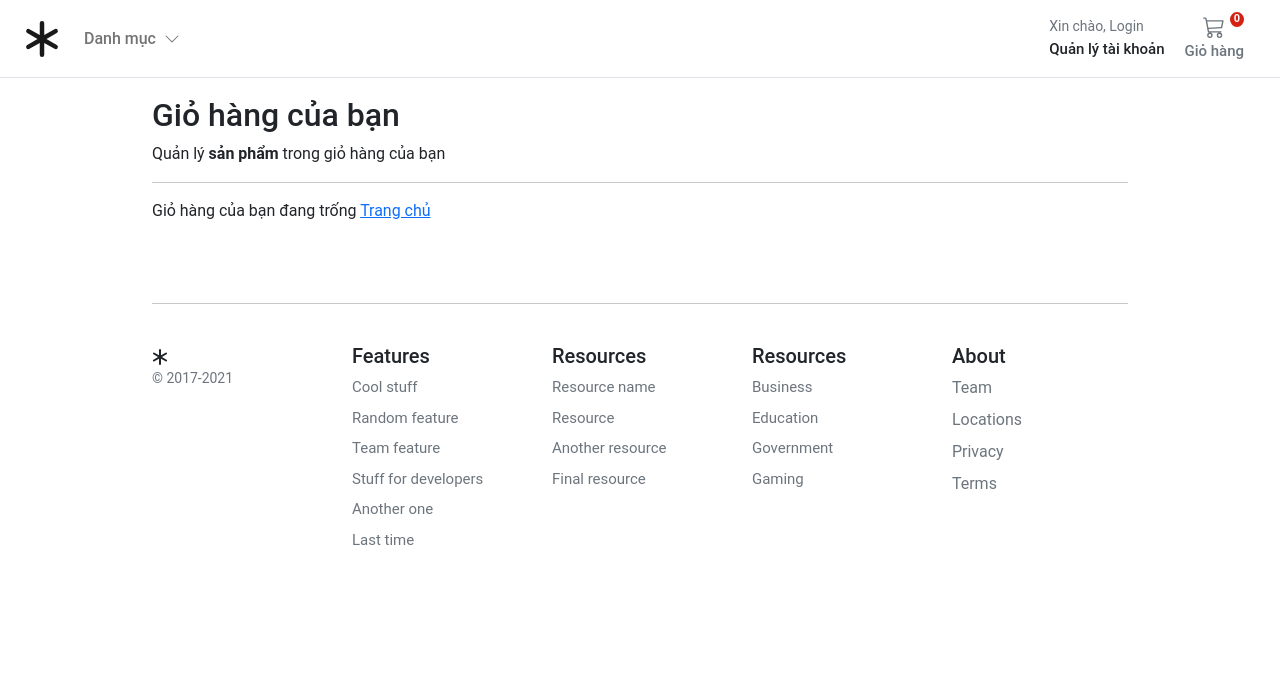
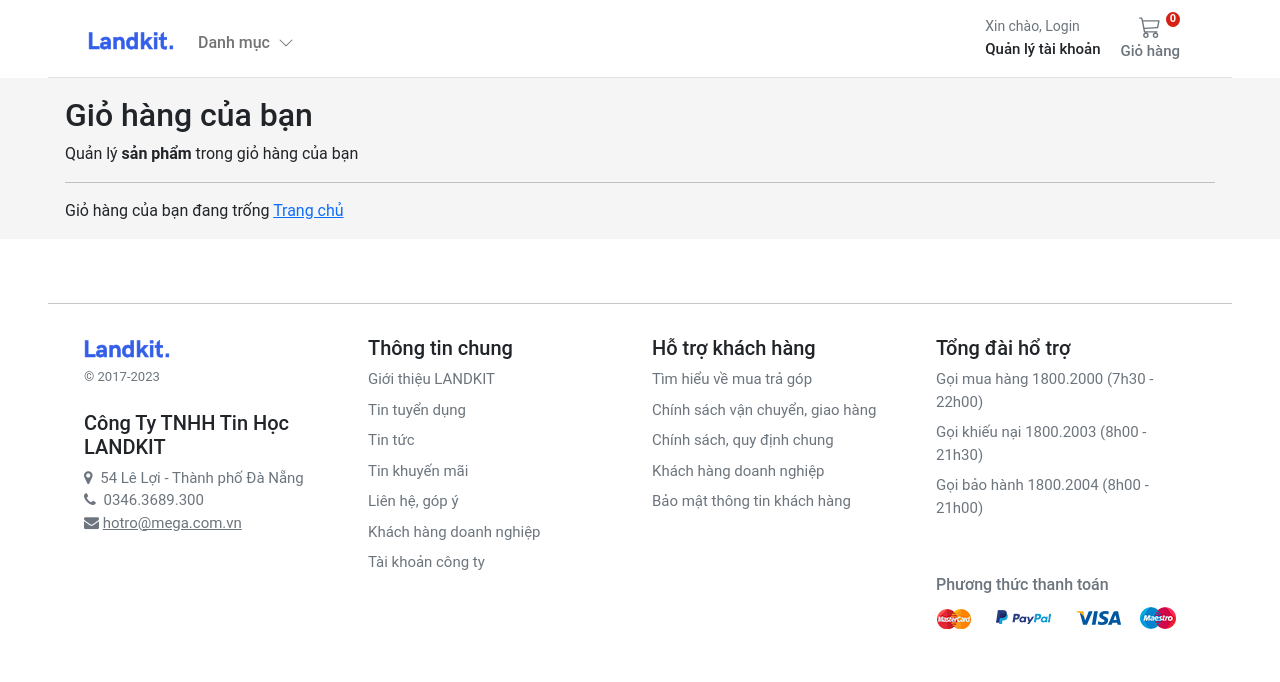
Before and after one commit to NguyenPhuocDaiToan/FinalProjectPython, a Django app: page /basket/ in a window 1280 px wide. Shown: the top 682 px of the page. Run offline with Django 3.2, Linux system fonts and the light colour scheme; data comes from the database, SQL or seed files in the repository; both versions use the stored data as it was after the commit.

Commit message:
update ui

```diff
--- a/ecommerce/common/templatetags/common_tags.py
+++ b/ecommerce/common/templatetags/common_tags.py
@@ -36,5 +36,5 @@
 
 @register.filter
 def currency(value):
-    locale.setlocale(locale.LC_ALL, 'vi_VN.UTF-8')
+    locale.setlocale(locale.LC_ALL, 'en_US.UTF-8')
     return locale.currency(value, grouping=True).replace(',00', '')
--- a/ecommerce/requirements.txt
+++ b/ecommerce/requirements.txt
@@ -17,7 +17,7 @@
 pathspec==0.8.1
 paypal-checkout-serversdk==1.0.1
 paypalhttp==1.0.0
-# Pillow==8.1.0
+Pillow==9.3.0
 pycparser==2.20
 pyOpenSSL==20.0.1
 pytz==2021.1
@@ -26,6 +26,6 @@
 six==1.15.0
 sqlparse==0.4.1
 toml==0.10.2
-# typed-ast==1.4.2
+typed-ast==1.4.3
 typing-extensions==3.7.4.3
 urllib3==1.26.3
--- a/ecommerce/static/css/base.css
+++ b/ecommerce/static/css/base.css
@@ -1,7 +1,8 @@
 /* Bootstrap Over-ride */
 @media (min-width: 1000px){
     .container{
-        max-width: 1000px;
+        max-width: 1250px;
+        padding: 0 50px;
     }
 }
 @media (max-width: 1200px){
@@ -14,9 +15,15 @@
     display: none;
 }
 .dropdown-menu{
-    top:58px;
+    top:45px;
     left:0px;
     padding:10px;
+    border-radius: 5px !important;
+
+    box-shadow: 0 0 10px 0 #b5b5b5;
+}
+.border-top{
+    border-top: solid 1px #eee;
 }
 
 .alert-primary{
@@ -26,7 +33,9 @@
 
 /* Fonts */
 @import url('https://fonts.googleapis.com/css2?family=Roboto:wght@300;400;500;700&display=swap');
-
+body{
+    background: #f5f5f5 !important;
+}
 html, body, p, div{
     letter-spacing: -0.02px;
     font-family: 'Roboto', sans-serif;
@@ -105,7 +114,28 @@
 
 
 /* Footer */
+ .company-info{
+    font-size: 16px;
+    margin-top: 20px;
+}
+.icons.icon-payment {
+    width: 243px;
+    height: 32px;
+    background-position: -31px -58px;
+}
+.icons {
+    display: inline-block;
+    background-image: url(../../media/images/sprite.png);
+    background-repeat: no-repeat;
+    vertical-align: middle;
+}
+.bf-space {
+    margin-left: 4px;
 
+}
+.text-grey{
+    color: #6c757d !important;
+}
 .footer > div > div > ul > li{
     padding-bottom:8px;
 }
--- a/ecommerce/static/css/index.css
+++ b/ecommerce/static/css/index.css
@@ -150,7 +150,10 @@
 
 }
 
-
+.p-item:hover {
+    box-shadow: 0 0 10px 0 #b5b5b5;
+    z-index: 2;
+  }
 
 .box-element{
 	box-shadow:hsl(0, 0%, 80%) 0 0 16px;
--- a/ecommerce/static/css/store.css
+++ b/ecommerce/static/css/store.css
@@ -81,12 +81,6 @@
   top: 50%;
 }
 
-/* #img-thumbs .owl-nav button{position:absolute;top:50%} */
-span {
-
-  font-size: 30px;
-
-}
 a, a:hover {
   text-decoration: none;
   color: cadetblue;
--- a/ecommerce/templates/base.html
+++ b/ecommerce/templates/base.html
@@ -31,21 +31,17 @@
 
 <body>
 
-  <header class="fixed-top bg-white">
+  <header class="fixed-top bg-white  px-5">
 
-    <nav class="navbar navbar-expand-md navbar-light  border-bottom">
+    <nav class="navbar navbar-expand-md navbar-light  border-bottom px-3">
       <div class="container-fluid px-md-4">
         <div class="d-flex w-100 navbar-collapse">
           <a class="navbar-brand d-flex-inline" href="/">
-            <svg xmlns="http://www.w3.org/2000/svg" width="36" height="36" fill="currentColor" class="bi bi-asterisk"
-              viewBox="0 0 16 16">
-              <path
-                d="M8 0a1 1 0 0 1 1 1v5.268l4.562-2.634a1 1 0 1 1 1 1.732L10 8l4.562 2.634a1 1 0 1 1-1 1.732L9 9.732V15a1 1 0 1 1-2 0V9.732l-4.562 2.634a1 1 0 1 1-1-1.732L6 8 1.438 5.366a1 1 0 0 1 1-1.732L7 6.268V1a1 1 0 0 1 1-1z" />
-            </svg>
+            <img src="/media/images/brand.svg" class="navbar-brand-img" alt="...">
           </a>
           <ul class="navbar-nav me-auto mb-2 mb-md-0">
             <li class="nav-item dropdown">
-              <a class="nav-link dropdown-toggle d-none d-md-block fw500" href="#" id="navbarDropdown1" role="button"
+              <a class="nav-link dropdown-toggle d-none d-md-block fw500 mt-2" href="#" id="navbarDropdown1" role="button"
                 data-bs-toggle="dropdown" aria-expanded="false">
                 Danh mục
                 <i class="ps-1"><svg xmlns="http://www.w3.org/2000/svg" width="16" height="16" fill="currentColor"
@@ -57,8 +53,8 @@
               <ul class="dropdown-menu rounded-0 border-0" aria-labelledby="navbarDropdown1">
                 <li><a class="dropdown-item" href="{% url 'store:store_home' %}">Tất cả</a></li>
                 {% for c in categories %}
-                <li>
-                  <a class="dropdown-item" href="{{ c.get_absolute_url }}">{{ c.name|title }}</a>
+                <li >
+                  <a class="dropdown-item border-top" href="{{ c.get_absolute_url }}">{{ c.name|title }}</a>
                 </li>
                 {% endfor %}
               </ul>
@@ -173,38 +169,57 @@
    {% block content %} {% endblock %}
   </main>
 
-  <footer class="container bg-white py-5 footer">
+  <footer class="container-fluid bg-white py-5 footer px-5">
     <hr>
-    <div class="row pt-4">
-      <div class="col-12 col-md">
-        <svg xmlns="http://www.w3.org/2000/svg" width="16" height="16" fill="currentColor" class="bi bi-asterisk"
-          viewBox="0 0 16 16">
-          <path
-            d="M8 0a1 1 0 0 1 1 1v5.268l4.562-2.634a1 1 0 1 1 1 1.732L10 8l4.562 2.634a1 1 0 1 1-1 1.732L9 9.732V15a1 1 0 1 1-2 0V9.732l-4.562 2.634a1 1 0 1 1-1-1.732L6 8 1.438 5.366a1 1 0 0 1 1-1.732L7 6.268V1a1 1 0 0 1 1-1z" />
-        </svg>
-        <small class="d-block mb-3 text-muted">&copy; 2017-2021</small>
+    <div class="row pt-3 mx-4 fs15">
+      <div class="col-12 col-md ">
+        <img src="/media/images/brand.svg" class="navbar-brand-img" alt="...">
+        <small class="d-block mb-4 text-muted mt-2">&copy; 2017-2023</small>
+        <h5>Công Ty TNHH Tin Học LANDKIT </h5>
+        <i class="fa fa-map-marker text-grey" aria-hidden="true"> </i>
+        <span class="text-grey bf-space">54 Lê Lợi - Thành phố Đà Nẵng</span>
+        <br/>
+        <i class="fa fa-phone text-grey " aria-hidden="true"> </i>
+        <span class="text-grey bf-space">0346.3689.300</span>
+      </br>
+        <i class="fa fa-envelope text-grey " aria-hidden="true"></i>
+        <a class="text-grey" href="mailto:hotro@mega.com.vn">hotro@mega.com.vn</a>
+
+
       </div>
       <div class="col-6 col-md fs15">
-        <h5>Features</h5>
+        <h5>Thông tin chung</h5>
         <ul class="list-unstyled">
-          <li><a class="link-secondary text-decoration-none" href="#">Cool stuff</a></li>
-          <li><a class="link-secondary text-decoration-none" href="#">Random feature</a></li>
-          <li><a class="link-secondary text-decoration-none" href="#">Team feature</a></li>
-          <li><a class="link-secondary text-decoration-none" href="#">Stuff for developers</a></li>
-          <li><a class="link-secondary text-decoration-none" href="#">Another one</a></li>
-          <li><a class="link-secondary text-decoration-none" href="#">Last time</a></li>
+          <li><a class="link-secondary text-decoration-none" href="#">Giới thiệu LANDKIT</a></li>
+          <li><a class="link-secondary text-decoration-none" href="#">Tin tuyển dụng</a></li>
+          <li><a class="link-secondary text-decoration-none" href="#">Tin tức</a></li>
+          <li><a class="link-secondary text-decoration-none" href="#">Tin khuyến mãi</a></li>
+          <li><a class="link-secondary text-decoration-none" href="#">Liên hệ, góp ý</a></li>
+          <li><a class="link-secondary text-decoration-none" href="#">Khách hàng doanh nghiệp</a></li>
+          <li><a class="link-secondary text-decoration-none" href="#">Tài khoản công ty</a></li>
         </ul>
       </div>
       <div class="col-6 col-md fs15">
-        <h5>Resources</h5>
+        <h5>Hỗ trợ khách hàng</h5>
         <ul class="list-unstyled">
-          <li><a class="link-secondary text-decoration-none" href="#">Resource name</a></li>
-          <li><a class="link-secondary text-decoration-none" href="#">Resource</a></li>
-          <li><a class="link-secondary text-decoration-none" href="#">Another resource</a></li>
-          <li><a class="link-secondary text-decoration-none" href="#">Final resource</a></li>
+          <li><a class="link-secondary text-decoration-none" href="#">Tìm hiểu về mua trả góp</a></li>
+          <li><a class="link-secondary text-decoration-none" href="#">Chính sách vận chuyển, giao hàng</a></li>
+          <li><a class="link-secondary text-decoration-none" href="#">Chính sách, quy định chung</a></li>
+          <li><a class="link-secondary text-decoration-none" href="#">Khách hàng doanh nghiệp</a></li>
+          <li><a class="link-secondary text-decoration-none" href="#">Bảo mật thông tin khách hàng</a></li>
         </ul>
       </div>
       <div class="col-6 col-md fs15">
+        <h5>Tổng đài hổ trợ</h5>
+        <ul class="list-unstyled">
+          <li><a class="link-secondary text-decoration-none" href="#">Gọi mua hàng 1800.2000 (7h30 - 22h00)</a></li>
+          <li><a class="link-secondary text-decoration-none" href="#">Gọi khiếu nại 1800.2003 (8h00 - 21h30)</a></li>
+          <li><a class="link-secondary text-decoration-none" href="#">Gọi bảo hành 1800.2004 (8h00 - 21h00)</a></li>
+        </ul>
+        <h3 class="company-info text-grey mt-5">Phương thức thanh toán</h3>
+        <a class="icons icon-payment current" href=""></a>
+      </div>
+      <!-- <div class="col-6 col-md fs15">
         <h5>Resources</h5>
         <ul class="list-unstyled">
           <li><a class="link-secondary text-decoration-none" href="#">Business</a></li>
@@ -221,7 +236,7 @@
           <li><a class="link-secondary text-decoration-none" href="#">Privacy</a></li>
           <li><a class="link-secondary text-decoration-none" href="#">Terms</a></li>
         </ul>
-      </div>
+      </div> -->
     </div>
   </footer>
 </body>
--- a/ecommerce/templates/store/index.html
+++ b/ecommerce/templates/store/index.html
@@ -45,7 +45,7 @@
 
         </div>
     </div>
-    <div class="container">
+    <div class="container px-0">
         <div class="row">
             <div class="album py-5">
                 <div class="pb-3">
@@ -54,9 +54,9 @@
                 {% if not products %}
                 <div class="col-12">Hiện tại không có sản phẩm nào đang bán.</div>
                 {% else %}
-                <div class="row row-cols-1 row-cols-sm-2 row-cols-md-5 g-3">
+                <div class="row row-cols-1 row-cols-sm-2 row-cols-md-5 g-3 bg-white">
                     {% for product in products %}
-                    <div class="col">
+                    <div class="col p-item p-3">
                         <div class="card border-0">
                             {% for image in product.product_image.all %}
                             {% if image.is_feature%}
--- a/ecommerce/templates/store/single.html
+++ b/ecommerce/templates/store/single.html
@@ -2,7 +2,7 @@
 {% load static %}
 {% load common_tags %}
 
-{% block stylesheet %}{% static 'css/store.css' %}{% endblock %}
+{% block stylesheet %}{% static '/css/store.css' %}{% endblock %}
 {% block title %}
 {% if product %}{{ product.title }}{% else %}Product{% endif %}
 {% endblock %}
```
Also changed, not shown: ecommerce/db.sqlite3, ecommerce/media/images/brand.svg (added).
